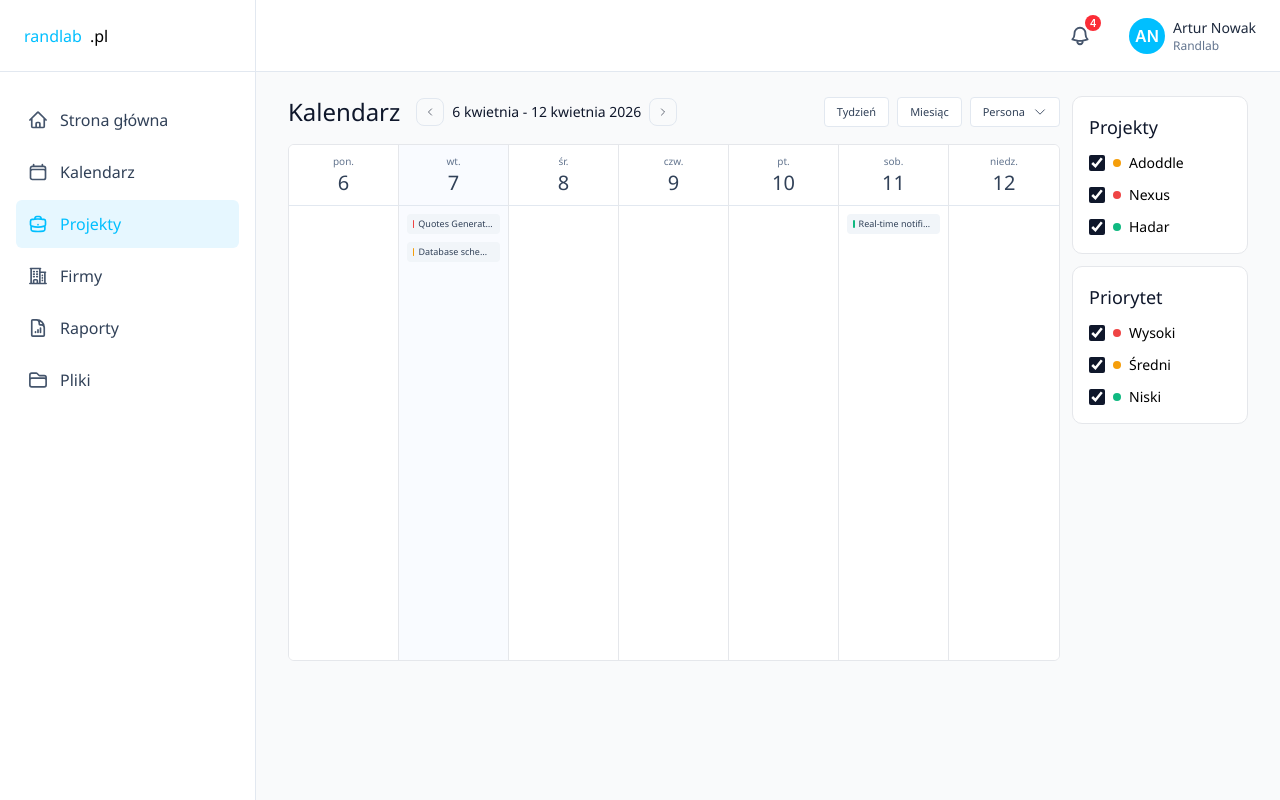
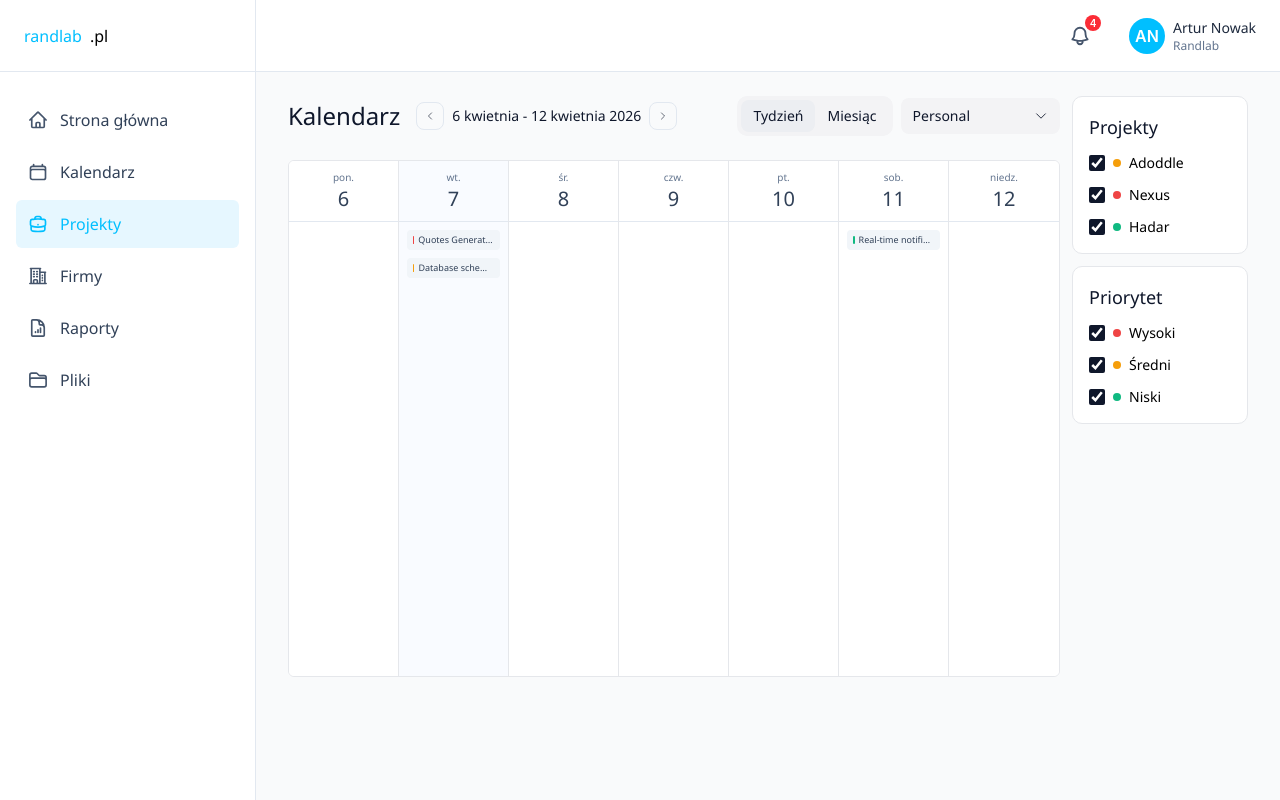
Before and after one commit to ScrumDone/ScrumDone, a React (Vite) app in the folder client/: page /calendar in a window 1280 px wide. Built offline with nearby package versions, Linux system fonts and the light colour scheme.

Commit message:
fixed callendar swap buttons

```diff
--- a/client/src/pages/CalendarPage.tsx
+++ b/client/src/pages/CalendarPage.tsx
@@ -19,7 +19,7 @@ const CalendarPage: React.FC = () => {
                 <div className="mx-auto max-w-350 px-8 py-6">
                     <div className="flex items-start gap-3">
                         <div className="min-w-0 flex-1">
-                            <div className="mb-4 flex items-center justify-between gap-4">
+                            <div className="mb-6 flex items-center justify-between gap-4">
                                 <div className="flex items-center gap-4">
                                     <h1 className="font-segoe-ui text-[24px] leading-8 font-normal text-slate-900 antialiased">Kalendarz</h1>
 
@@ -47,23 +47,25 @@ const CalendarPage: React.FC = () => {
                                 </div>
 
                                 <div className="flex items-center gap-2">
+                                    <div className="flex items-center rounded-[10px]  bg-[#F3F3F5] p-1">
                                         <button
                                             type="button"
-                                        className="rounded border border-slate-200 bg-white px-3 py-1.5 font-segoe-ui text-[11px] leading-4 text-slate-700 antialiased"
+                                            className="rounded-lg bg-[#ECEEF2] px-3 py-1.5 font-segoe-ui text-[14px] leading-5 text-slate-900 antialiased"
                                         >
                                             Tydzień
                                         </button>
                                         <button
                                             type="button"
-                                        className="rounded border border-slate-200 bg-white px-3 py-1.5 font-segoe-ui text-[11px] leading-4 text-slate-700 antialiased"
+                                            className="rounded-lg px-3 py-1.5 font-segoe-ui text-[14px] leading-5 text-slate-900 antialiased transition-colors hover:bg-[#ECEEF2]"
                                         >
                                             Miesiąc
                                         </button>
+                                    </div>
                                     <button
                                         type="button"
-                                        className="flex items-center gap-2 rounded border border-slate-200 bg-white px-3 py-1.5 font-segoe-ui text-[11px] leading-4 text-slate-700 antialiased"
+                                        className="flex items-center  rounded-lg  bg-[#F3F3F5] hover:bg-[#ECEEF2]  px-3 py-2 gap-16 font-segoe-ui text-[14px] leading-5 text-slate-900 antialiased"
                                     >
-                                        Persona
+                                        Personal
                                         <ChevronDownIcon className="h-3.5 w-3.5" />
                                     </button>
                                 </div>
```
Lines whose indentation alone changed are shown as unchanged.
